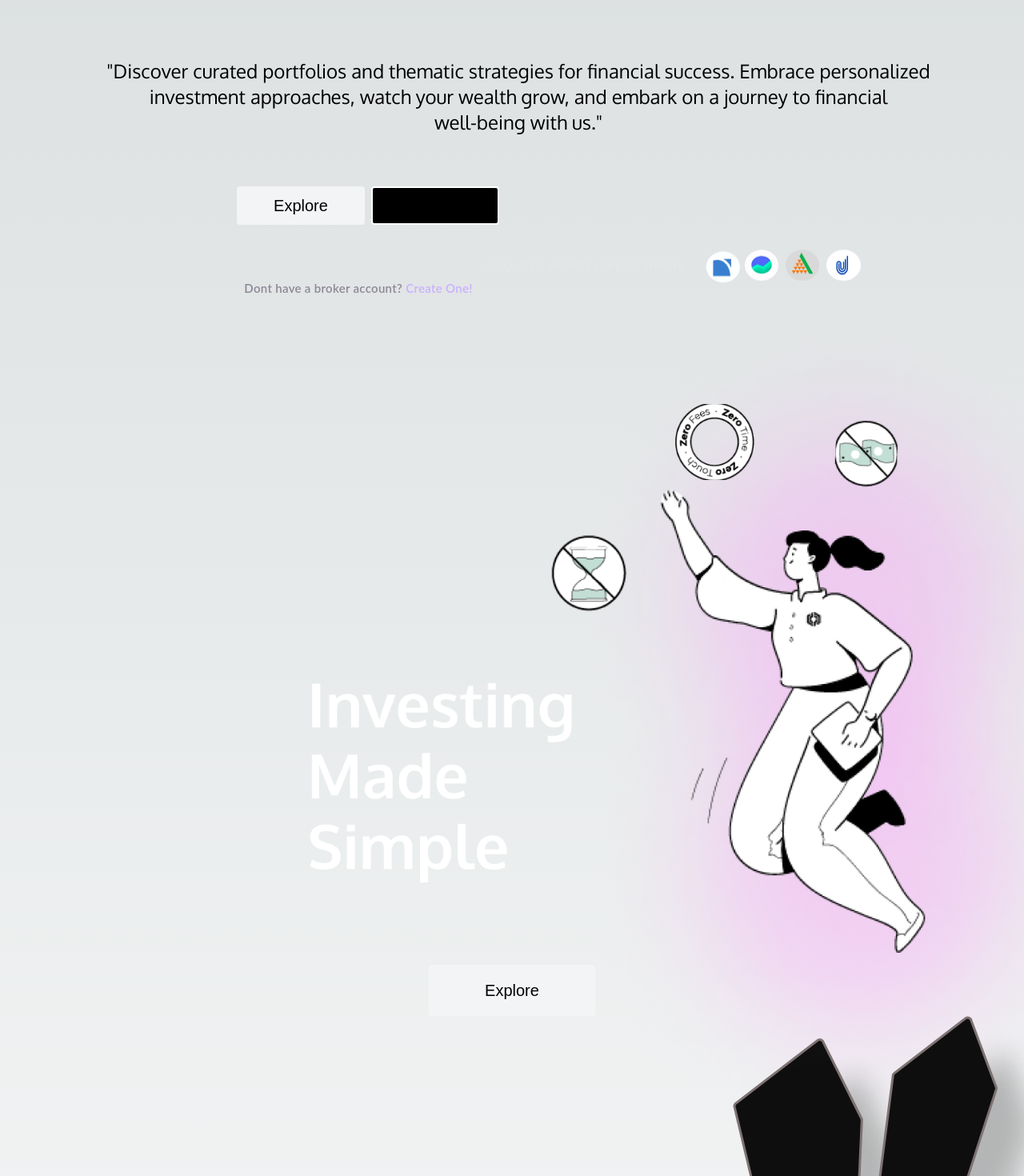
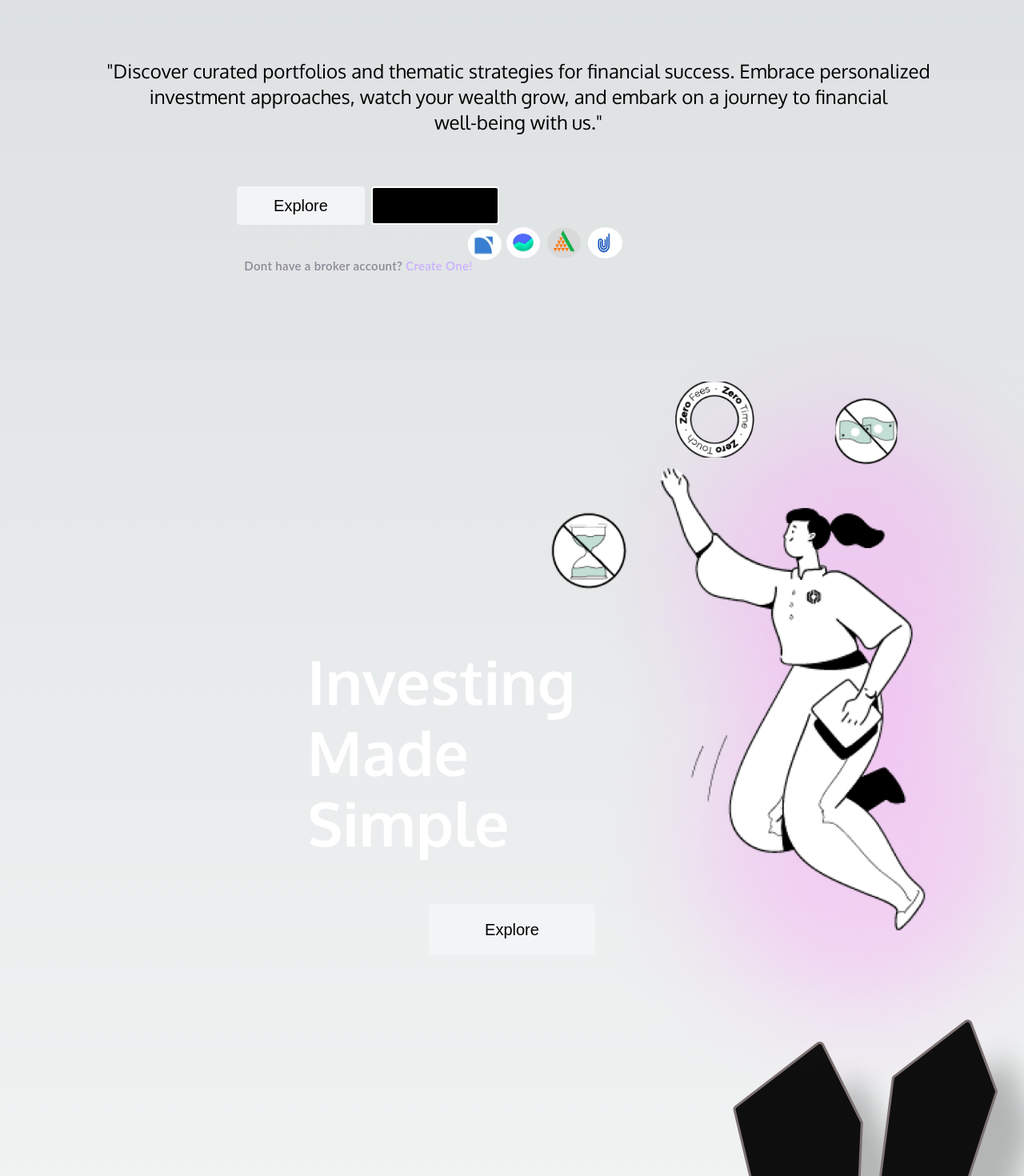
Before and after one commit to rahulsingh2312/bullsshire-frontend, a Next.js app: page /hero in a window 1280 px wide. Shown: the part 543-2013 px from the top of the page at 80% size. Built offline with nearby package versions, Linux system fonts and the light colour scheme; a web font is replaced by a local one.

Commit message:
i hate responsiveshit

```diff
--- a/src/app/hero/buttonforhero.jsx
+++ b/src/app/hero/buttonforhero.jsx
@@ -10,12 +10,12 @@ export default function buttonforhero() {
         <div className="md:w-40 rounded w-32 h-12 text-black flex justify-center items-center ml-6  bg-gray-100" > Explore </div>
         <div className="md:w-40 rounded w-32 h-12 ml-2 bg-black flex justify-center items-center border-white border-solid border-2" >  Login</div>
         </div>
-        <div className="ml-5 md:flex md:mt-7 md:ml-96"><div className='md:ml-56 md:mr-7' style={{ height: '100%', color: 'rgba(231.82, 231.63, 231.63, 0.64)', fontSize: 15, fontFamily: 'Lato', fontWeight: '600', lineHeight: 3, letterSpacing: 0.30, wordWrap: 'break-word'}}>supported on India’s largest brokers</div>
+        <div className="ml-5 md:ml-0 md:flex md:justify-center"><div className='md:-ml-48 md:mr-7' style={{ height: '100%', color: 'rgba(231.82, 231.63, 231.63, 0.64)', fontSize: 15, fontFamily: 'Lato', fontWeight: '600', lineHeight: 3, letterSpacing: 0.30, wordWrap: 'break-word'}}>supported on India’s largest brokers</div>
    <Image src={Brokers}/>
    </div>
    <div className='ml-5 md:flex md:justify-center md:-ml-48 md:-mt-4' style={{width: '100%', height: '100%'}}><span style={{color: '#8C8796', fontSize: 15, fontFamily: 'Lato', fontWeight: '600', lineHeight: 3, letterSpacing: 0.30, wordWrap: 'break-word'}}>Dont have a broker account?</span><span style={{color: '#6A607D', fontSize: 15, fontFamily: 'Lato', fontWeight: '600', lineHeight: 3, letterSpacing: 0.30, wordWrap: 'break-word'}}> </span><span style={{color: '#CAB0FF', fontSize: 15, fontFamily: 'Lato', fontWeight: '600', lineHeight: 3, letterSpacing: 0.30, wordWrap: 'break-word'}}> &nbsp;Create One!</span></div>
 <div className='ml-10 md:ml-96'> <Image src={Imag} /> </div>
-<div className='flex justify-center md:-mt-60 -mt-10 '>
+<div className='flex justify-center md:-mt-10 custom:-mt-72 mb-20 -mt-10 '>
 <div className={`${inknutAntiqua.className} md:w-52 md:h-16 rounded w-32 h-12 text-xl text-black flex justify-center items-center ml-0  bg-gray-100`} > Explore </div>
 </div>
         </div>
--- a/tailwind.config.js
+++ b/tailwind.config.js
@@ -7,6 +7,9 @@ module.exports = {
   ],
   theme: {
     extend: {
+      screens: {
+        'custom': '1206px',
+      },
       width: {
         '703': '703px',
       },
```
